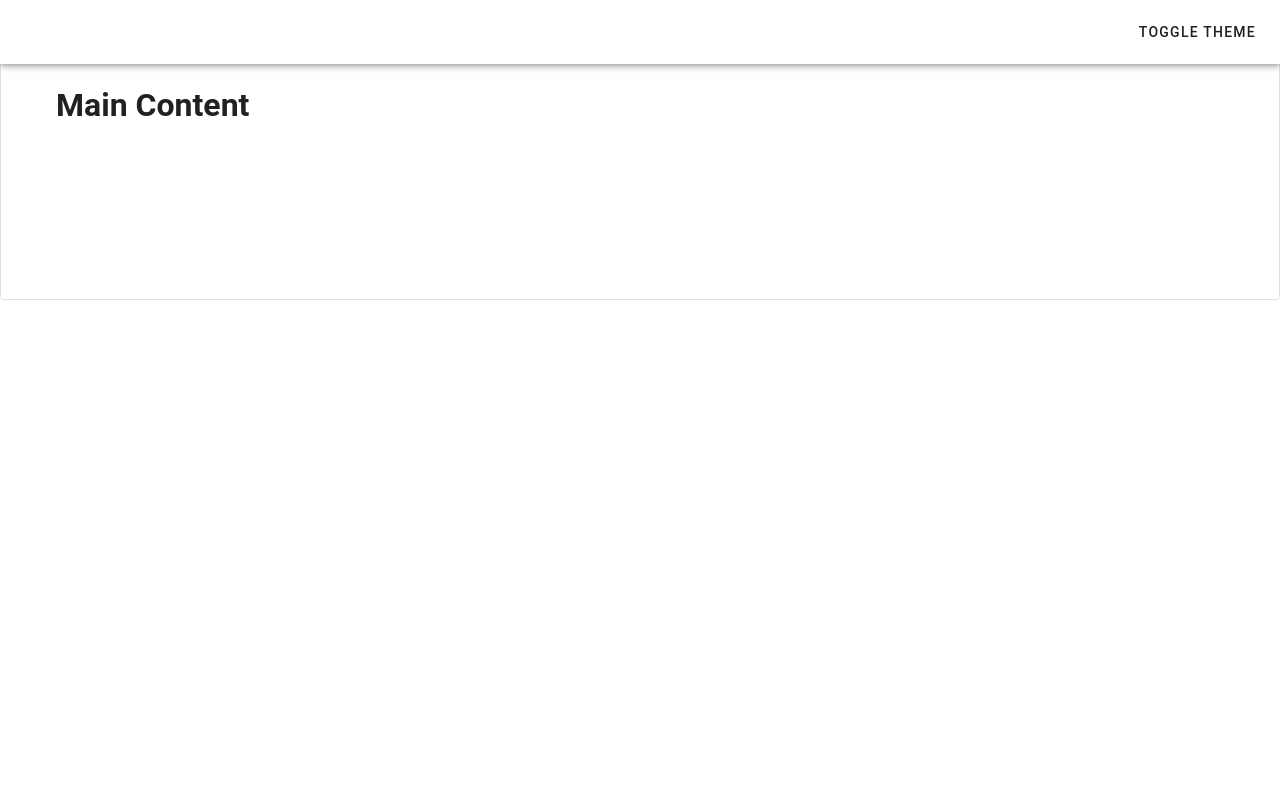
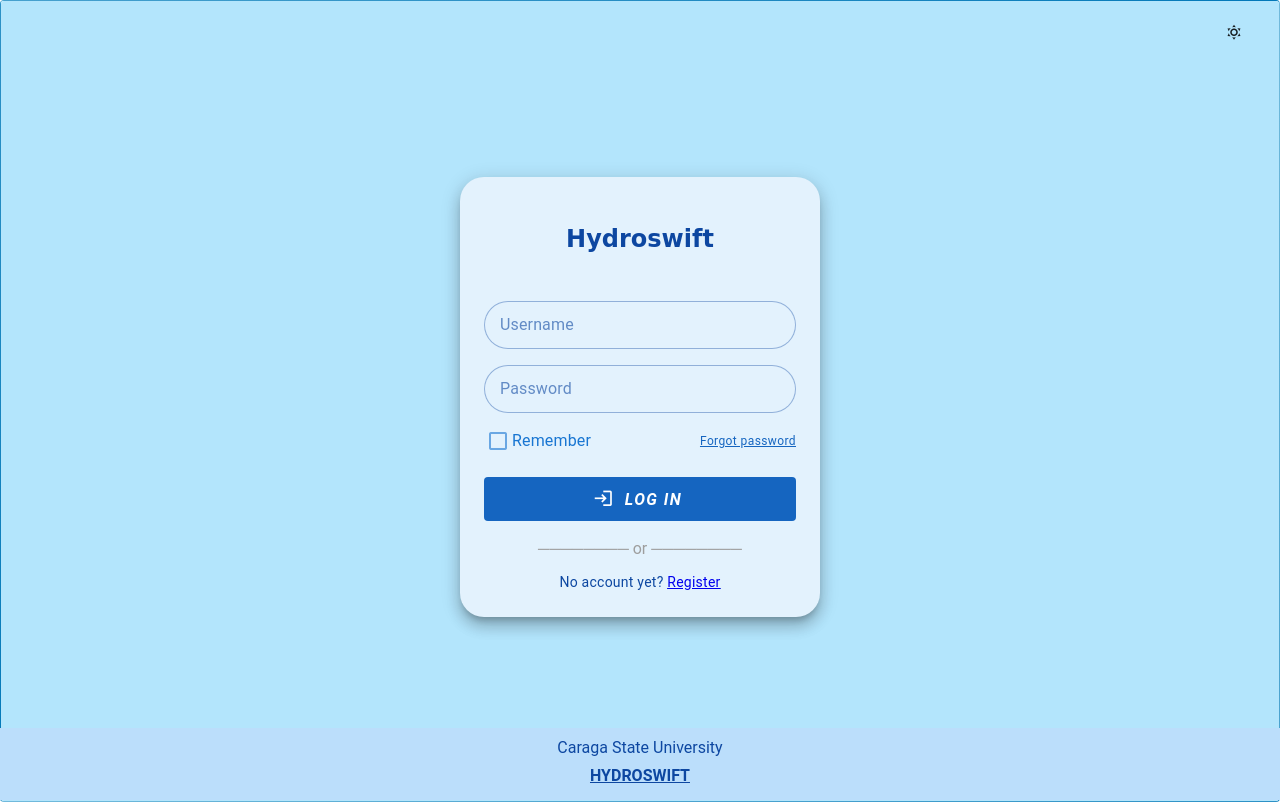
Before and after one commit to jason-himongala/Hydroswift_System, a Vue app: page / in a window 1280 px wide. Built offline with nearby package versions, Linux system fonts and the light colour scheme.

Commit message:
designing loginview

```diff
--- a/package.json
+++ b/package.json
@@ -18,6 +18,7 @@
   },
   "devDependencies": {
     "@eslint/js": "^9.22.0",
+    "@mdi/font": "^7.4.47",
     "@vitejs/plugin-vue": "^5.2.3",
     "@vue/eslint-config-prettier": "^10.2.0",
     "eslint": "^9.22.0",
--- a/src/main.js
+++ b/src/main.js
@@ -3,13 +3,12 @@
 import { createApp } from 'vue'
 import { createPinia } from 'pinia'
 
-
 // Vuetify
+import '@mdi/font/css/materialdesignicons.css'
 import 'vuetify/styles'
 import { createVuetify } from 'vuetify'
 import * as components from 'vuetify/components'
 import * as directives from 'vuetify/directives'
-
 
 import App from './App.vue'
 import router from './router'
@@ -17,10 +16,13 @@
 const app = createApp(App)
 
 const vuetify = createVuetify({
+  icons: {
+    defaultSet: 'mdi', // This is already the default value - only for display purposes
+  },
+
   components,
   directives,
 })
-
 
 app.use(createPinia())
 app.use(router)
--- a/src/views/auth/LoginView.vue
+++ b/src/views/auth/LoginView.vue
@@ -1,32 +1,152 @@
 <script setup>
- import { ref } from 'vue'
+import { ref } from 'vue'
 
 const theme = ref('light')
 
-function onClick () {
+function toggleTheme() {
   theme.value = theme.value === 'light' ? 'dark' : 'light'
 }
 </script>
 
 <template>
-<v-responsive class="border rounded" max-height="300">
+  <v-responsive
+    class="d-flex align-center justify-center border rounded"
+    :class="theme === 'dark' ? 'bg-dark' : 'bg-light'"
+    style="min-height: 100vh"
+  >
     <v-app :theme="theme">
-      <v-app-bar class="px-3">
+      <v-app-bar color="transparent" flat>
         <v-spacer></v-spacer>
-
         <v-btn
           :prepend-icon="theme === 'light' ? 'mdi-weather-sunny' : 'mdi-weather-night'"
-          text="Toggle Theme"
-          slim
-          @click="onClick"
+          class="mx-2"
+          variant="text"
+          @click="toggleTheme"
         ></v-btn>
       </v-app-bar>
 
       <v-main>
-        <v-container>
-          <h1>Main Content</h1>
+        <v-container class="fill-height d-flex align-center justify-center">
+          <v-card
+            class="pa-6"
+            elevation="10"
+            rounded="xl"
+            :style="
+              theme === 'dark'
+                ? 'background-color: #1e293b; color: white;'
+                : 'background-color: #e3f2fd; color: #0d47a1;'
+            "
+            style="width: 360px"
+          >
+            <h2
+              class="text-center mb-6 py-5"
+              style="font-family: 'Comic Sans MS', cursive; font-weight: bold; color: inherit"
+            >
+              Hydroswift
+            </h2>
+
+            <v-text-field
+              label="Username"
+              variant="outlined"
+              class="mb-4"
+              density="comfortable"
+              rounded
+              hide-details
+              :color="theme === 'dark' ? 'blue-lighten-2' : 'primary'"
+            ></v-text-field>
+
+            <v-text-field
+              label="Password"
+              type="password"
+              variant="outlined"
+              class="mb-2"
+              density="comfortable"
+              rounded
+              hide-details
+              :color="theme === 'dark' ? 'blue-lighten-2' : 'primary'"
+            ></v-text-field>
+
+            <div
+              class="d-flex align-center justify-space-between text-caption mb-4"
+              :class="theme === 'dark' ? 'text-blue-200' : 'text-blue-darken-2'"
+            >
+              <v-checkbox
+                label="Remember"
+                hide-details
+                density="compact"
+                class="ma-0"
+                color="primary"
+              />
+              <a
+                href="#"
+                class="text-decoration-none"
+                :style="theme === 'dark' ? 'color: #90caf9' : 'color: #1565c0'"
+                ><u>Forgot password</u></a
+              >
+            </div>
+            <v-btn
+              block
+              :color="theme === 'dark' ? 'blue-darken-1' : 'blue-darken-3'"
+              size="large"
+              variant="flat"
+              class="mb-4"
+              style="font-weight: bold; font-style: italic"
+              prepend-icon="mdi-login"
+              to="/Homepage"
+            >
+              Log in
+            </v-btn>
+
+            <div class="d-flex align-center justify-center mb-3 text-grey">
+              <span>──────── or ────────</span>
+            </div>
+
+            <div
+              class="text-center text-body-2"
+              :style="theme === 'dark' ? 'color: #bbdefb' : 'color: #0d47a1'"
+            >
+              No account yet?
+              <u> <router-link to="/Usertype">Register</router-link></u>
+            </div>
+          </v-card>
         </v-container>
       </v-main>
+
+      <v-footer
+        bordergit
+        app
+        class="justify-center"
+        :style="
+          theme === 'dark'
+            ? 'background-color: #0d1117; color: white;'
+            : 'background-color: #bbdefb; color: #0d47a1;'
+        "
+      >
+        <span
+          >Caraga State University
+          <h4 class="py-1 text-center"><u>HYDROSWIFT</u></h4></span
+        >
+      </v-footer>
     </v-app>
   </v-responsive>
 </template>
+
+<style scoped>
+body {
+  margin: 0;
+  font-family: 'Segoe UI', Tahoma, Verdana, sans-serif;
+}
+a:hover {
+  text-decoration: underline;
+}
+.bg-light {
+  background: linear-gradient(135deg, #81d4fa, #0288d1);
+}
+.bg-dark {
+  background: linear-gradient(135deg, #0f172a, #1e3a8a);
+}
+
+.v-main {
+  background-color: #b3e5fc;
+}
+</style>
```
Also changed, not shown: src/router/index.js (line endings or trailing spaces), 1 other file (tests, documents, lock files or other folders).
